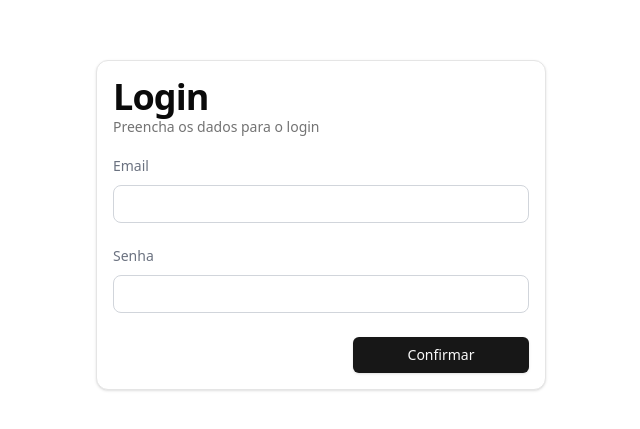
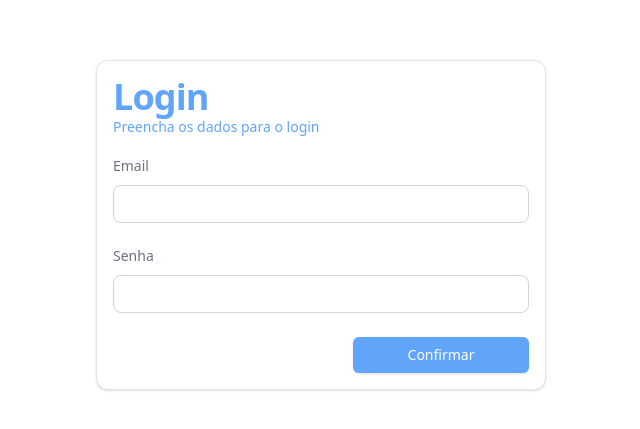
Before and after one commit to leonardosoares1/avaliacao_anselmo, a React (Vite) app in the folder admin/: page / in a window 1280 px wide. Shown: the part 175-604 px from the top of the page, without its empty margins (319-959 px from the left). Built offline with nearby package versions, Linux system fonts and the light colour scheme.

Commit message:
fix: correcoes

```diff
--- a/admin/src/pages/Auth/index.tsx
+++ b/admin/src/pages/Auth/index.tsx
@@ -57,8 +57,12 @@ const Auth = () => {
   return (
     <main className="flex items-center justify-center min-h-screen bg-white">
       <Card className="w-[450px] p-4">
-        <CardTitle className="text-4xl">Login</CardTitle>
-        <CardDescription>Preencha os dados para o login</CardDescription>
+        <CardTitle className="text-4xl font-bold text-blue-400">
+          Login
+        </CardTitle>
+        <CardDescription className="text-blue-400">
+          Preencha os dados para o login
+        </CardDescription>
         <Form {...form}>
           <form onSubmit={form.handleSubmit(handleSubmit)}>
             <div className={'mt-4 grid gap-5'}>
@@ -93,7 +97,10 @@ const Auth = () => {
             </div>
 
             <div className="flex justify-end mt-6">
-              <Button className="w-44" type="submit">
+              <Button
+                className="w-44 bg-blue-400 hover:bg-blue-500 text-white"
+                type="submit"
+              >
                 Confirmar
               </Button>
             </div>
--- a/admin/src/pages/Post/Form.tsx
+++ b/admin/src/pages/Post/Form.tsx
@@ -35,7 +35,7 @@ const PostForm = ({ defaultValues, isLoading, onSubmit, title }: IProps) => {
   const form = useForm<FormType>({
     resolver: zodResolver(schema),
     defaultValues: {
-      isActive: defaultValues?.isActive ? '1' : '0',
+      isActive: defaultValues?.isActive ? '0' : '1',
       content: defaultValues?.content || '',
       subtitle: defaultValues?.subtitle || '',
       thumbnail: defaultValues?.thumbnail || '',
@@ -151,7 +151,11 @@ const PostForm = ({ defaultValues, isLoading, onSubmit, title }: IProps) => {
           </div>
 
           <div className="flex justify-end mt-6">
-            <Button className="w-44" disabled={isLoading} type="submit">
+            <Button
+              className="w-44 hover:bg-blue-400 bg-blue-500 text-white"
+              disabled={isLoading}
+              type="submit"
+            >
               Confirmar
             </Button>
           </div>
--- a/admin/src/pages/Post/List/ChangeStatus.tsx
+++ b/admin/src/pages/Post/List/ChangeStatus.tsx
@@ -144,7 +144,12 @@ const PostChangeStatus: ForwardRefRenderFunction<IRefProps, IProps> = (
           >
             Cancelar
           </Button>
-          <Button disabled={isLoading} onClick={handleConfirm} type="button">
+          <Button
+            className="bg-blue-400 text-white hover:bg-blue-500"
+            disabled={isLoading}
+            onClick={handleConfirm}
+            type="button"
+          >
             Sim, tenho certeza
           </Button>
         </DialogFooter>
--- a/admin/src/pages/Post/List/Filter.tsx
+++ b/admin/src/pages/Post/List/Filter.tsx
@@ -110,8 +110,9 @@ const PostFilter: ForwardRefRenderFunction<IRefProps, IProps> = (
           )}
         />
         <Button
+          className="bg-blue-400 text-white hover:bg-blue-500"
           disabled={isLoading}
-          size={'icon'}
+          size="icon"
           title="Pesquisar"
           type="submit"
         >
@@ -120,10 +121,10 @@ const PostFilter: ForwardRefRenderFunction<IRefProps, IProps> = (
         <Button
           disabled={isLoading}
           onClick={onClear}
-          size={'icon'}
+          size="icon"
           title="Limpar pesquisa"
           type="button"
-          variant={'destructive'}
+          variant="destructive"
         >
           <X size={21} strokeWidth={1.5} />
         </Button>
--- a/admin/src/pages/Post/List/index.tsx
+++ b/admin/src/pages/Post/List/index.tsx
@@ -143,7 +143,7 @@ const PostList = () => {
         <PageTitle>Publicações</PageTitle>
         <div className="grid grid-cols-[auto] justify-end">
           <Link to={pages.post.create}>
-            <Button>
+            <Button className="bg-blue-400 text-white hover:bg-blue-500">
               Nova publicação
               <Plus size={25} strokeWidth={1.5} />
             </Button>
```
